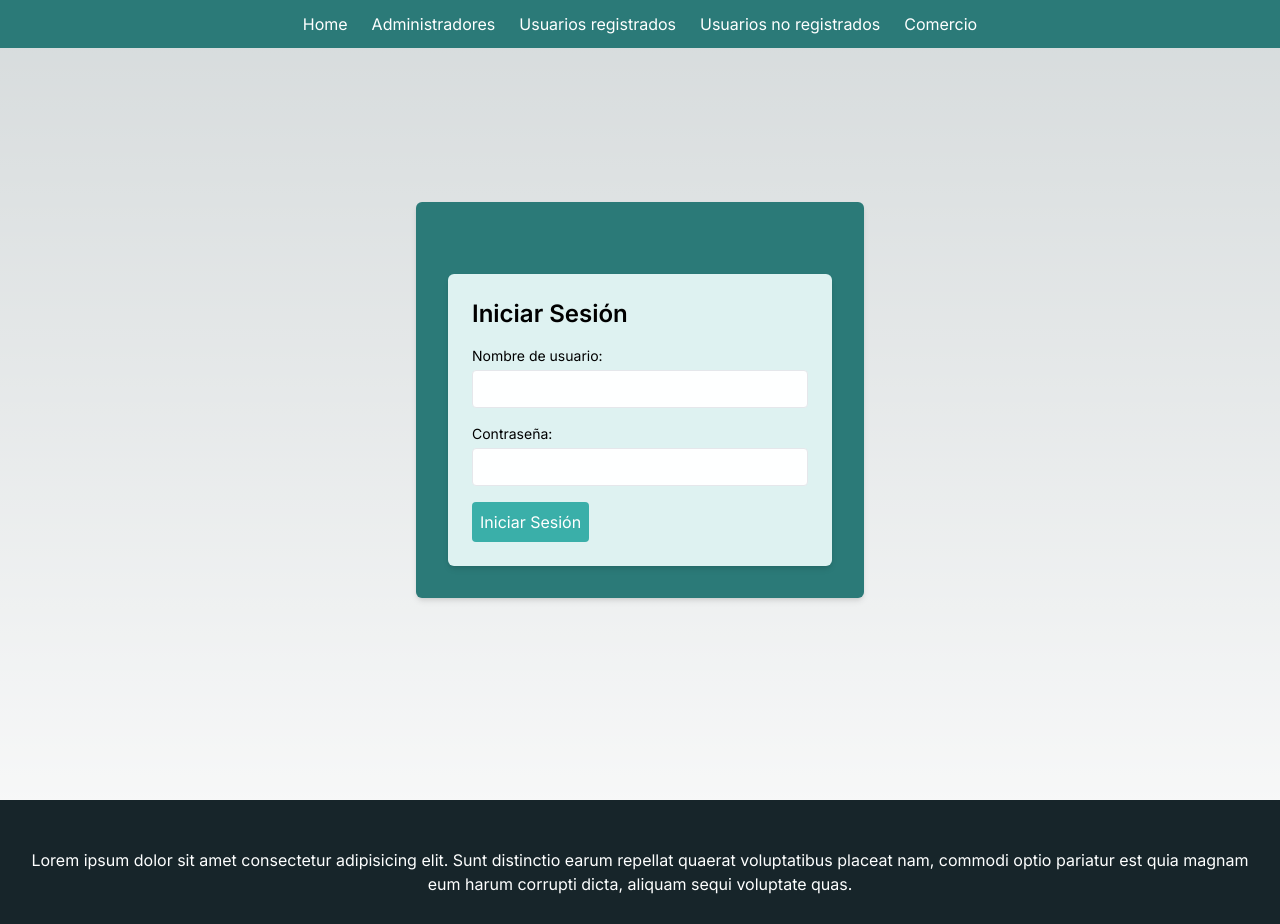
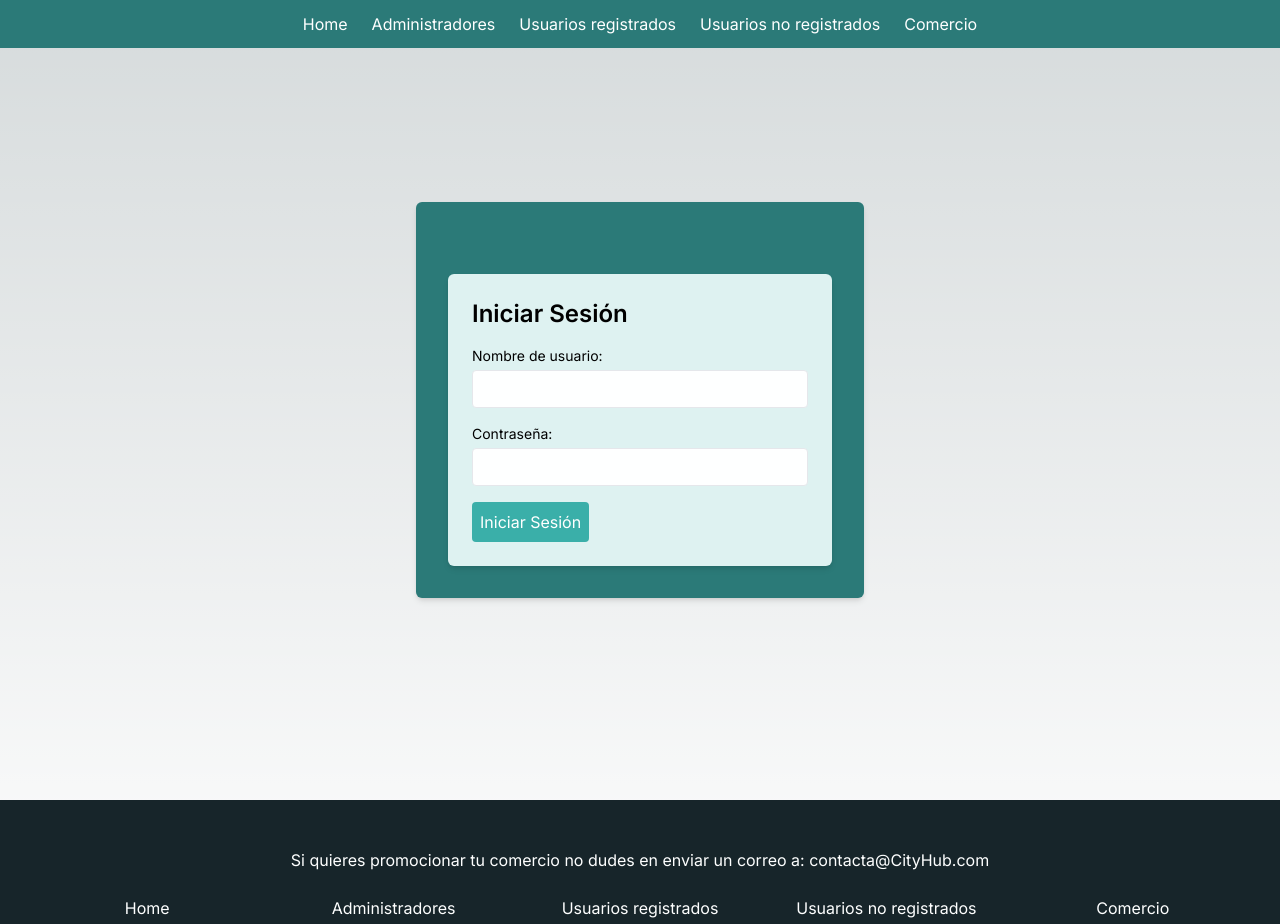
Before and after one commit to D3n3bX/DesarrolloWebCliente, a Next.js app in the folder Next/practica_final/: page /admin in a window 1280 px wide. Shown: the top 924 px of the page. Built offline with nearby package versions, Linux system fonts and the light colour scheme.

Commit message:
CityHub: Práctica final - Pequeñas mejoras

```diff
--- a/Next/practica_final/src/components/footer.jsx
+++ b/Next/practica_final/src/components/footer.jsx
@@ -21,10 +21,7 @@ function Footer() {
                 {/* Copyright information */}
                 <div className="mb-6">
                     <p>
-                        Lorem ipsum dolor sit amet consectetur adipisicing elit. Sunt
-                        distinctio earum repellat quaerat voluptatibus placeat nam,
-                        commodi optio pariatur est quia magnam eum harum corrupti dicta,
-                        aliquam sequi voluptate quas.
+                        Si quieres promocionar tu comercio no dudes en enviar un correo a: contacta@CityHub.com
                     </p>
                 </div>
 
--- a/Next/practica_final/src/components/login.jsx
+++ b/Next/practica_final/src/components/login.jsx
@@ -25,7 +25,7 @@ function Login({ apiRoute, routeDir }) {
   const [isLoading, setLoading] = useState(false); // Creo un estado isLoading para indicar si se esta iniciando sesión o se ha finalizado dicho proceso
 
   const [isErrorModalVisible, setErrorModalVisible] = useState(false); // Creo un estado isErrorModalVisible para indicar si el modal debe aparece o no
-  const [errorMessage, setErrorMessage] = useState('');  // Creo un estado errirNessage para poner un mensaje de error
+
 
   /*
     FUNCION
--- a/Next/practica_final/src/components/modal.jsx
+++ b/Next/practica_final/src/components/modal.jsx
@@ -1,10 +1,10 @@
 import React from 'react';
 
 const Modal = ({ message, onClose }) => (
-  <div className="fixed inset-0 flex items-center justify-center bg-black bg-opacity-50">
-    <div className="bg-white p-6 rounded-md">
-      <p className="text-red-500">{message}</p>
-      <button onClick={onClose} className="mt-4 bg-tertiary text-white p-2 rounded">
+  <div className='fixed inset-0 flex items-center justify-center bg-black bg-opacity-50'>
+    <div className='bg-quaternary p-6 rounded-md'>
+      <p className='text-primary'>{message}</p>
+      <button onClick={onClose} className='mt-4 bg-tertiary text-white p-2 rounded hover:bg-secondary transition duration-300'>
         Cerrar
       </button>
     </div>
```
